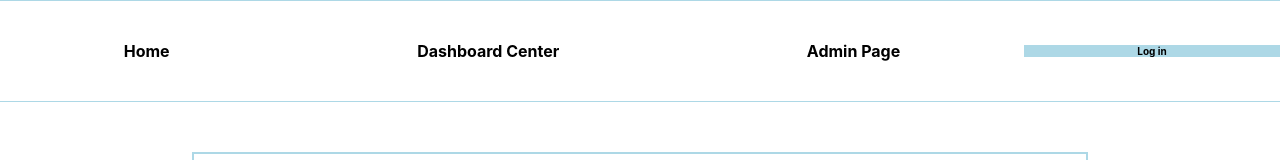
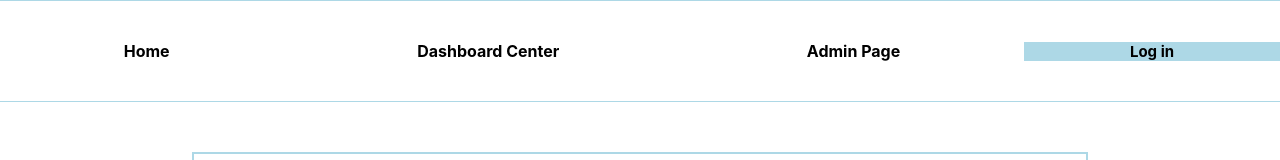
Before and after one commit to Firet/permissions-auth-app, a React (Vite) app: page / in a window 1280 px wide. Shown: the top 160 px of the page. Built offline with nearby package versions, Linux system fonts and the light colour scheme; no server answers.

Commit message:
Change auth status styles for mobile

```diff
--- a/src/auth/AuthStatus.tsx
+++ b/src/auth/AuthStatus.tsx
@@ -1,26 +1,39 @@
 import Logout from '../components/molecules/Logout/Logout';
 import { useAuth } from '../hooks/useAuth';
 import { StyledLink } from '../components/atoms/StyledLink/SyledLink';
+import styled from '@emotion/styled';
+
 
 export function AuthStatus() {
 	const auth = useAuth();
 	const isAdmin = auth.authState.isAdmin
 
+	const StatusContainer = styled.div`
+		display: flex;
+		flex-direction: column;
+		justify-items: center;
+		align-items: center;
+	`;
+
 	if (!auth.user) {
 		return (
 			<>
-				<StyledLink to="/login">Log in </StyledLink>
+				<>
+					<StyledLink to="/login">Log in </StyledLink>
+				</>
 			</>
 		);
 	}
-	return (<>
-		<p>
-			User: {auth.user}{' '}
-		</p>
-		<p>
-			Role: {isAdmin ? 'Admintrator' : 'User'}
-		</p>
-		<Logout />
-	</>
+
+	return (
+		<>
+			<StatusContainer>
+				User: {auth.user}{' '}
+			</ StatusContainer>
+			<StatusContainer>
+				Role: {isAdmin ? 'Administrator' : 'User'}
+			</ StatusContainer>
+			<Logout />
+		</ >
 	);
 }
--- a/src/components/templates/Header.tsx
+++ b/src/components/templates/Header.tsx
@@ -28,11 +28,15 @@ const LinksContainer = styled.header`
 const AuthStatusContainer = styled.header`
 	background-color: var(--primary);
 	color: var(--white);
-	font-size: 10px;
+	font-size: 15px;
 	display: flex;
 	flex-direction: column;
 	width: 20%;
 	align-items: center;
+	@media (max-width: 768px) {
+		font-size: 10px;
+		width:40%;
+  	}
 `;
 
 export default function Header() {
```
